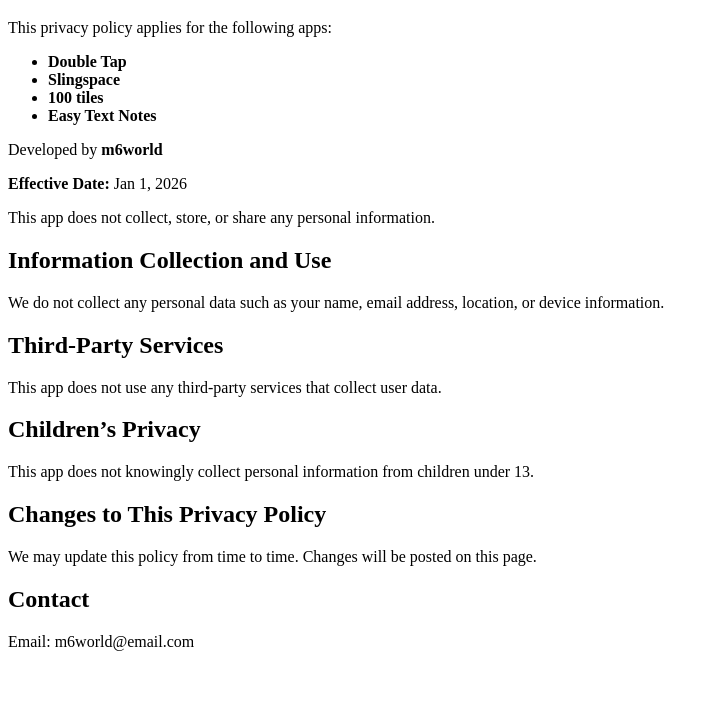
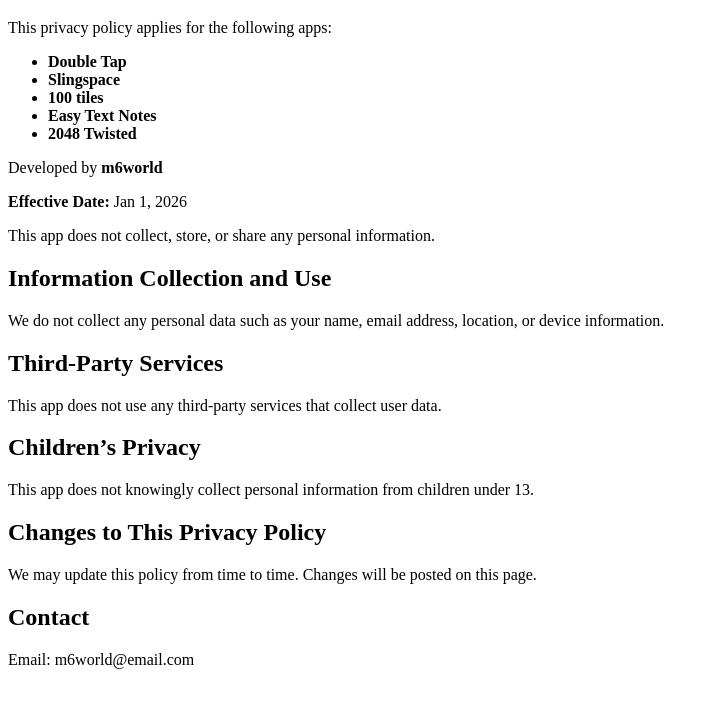
Before and after one commit to xamxam23/privacy-policy, a plain HTML site: page index.html in a window 1280 px wide. Shown: the part 61-768 px from the top of the page, without its empty margins (0-715 px from the left). Drawn offline with Linux system fonts and the light colour scheme.

Commit message:
Update index.html

```diff
--- a/index.html
+++ b/index.html
@@ -12,6 +12,7 @@
       <li><b>Slingspace</b></li>
       <li><b>100 tiles</b></li>
       <li><b>Easy Text Notes</b></li>
+      <li><b>2048 Twisted</b></li>
     </ul>
   </p>
   <p>Developed by <b>m6world</b></p>
```
